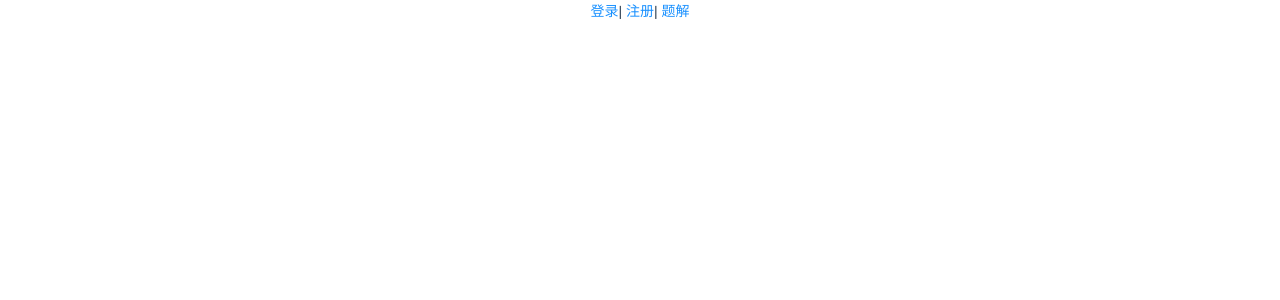
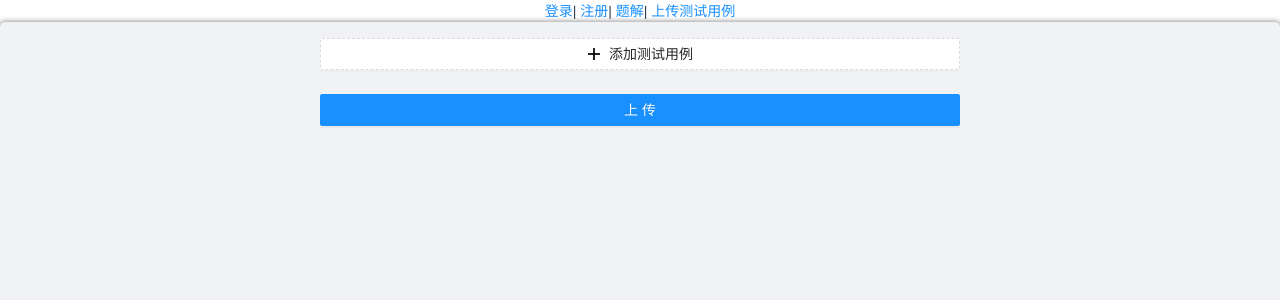
Before and after one commit to Manacher/RookCodeFE, a Vue app: page /qtestcases in a window 1280 px wide. Before the commit this address had no page. Shown: the top 300 px of the page. Built offline with nearby package versions, Linux system fonts and the light colour scheme.

Commit message:
--task=1019107 --user=刘志鑫 --perf=上传题目测试用例

```diff
--- a/src/App.vue
+++ b/src/App.vue
@@ -2,7 +2,8 @@
 
   <router-link to="/login">登录</router-link>|
   <router-link to="/register">注册</router-link>|
-  <router-link to="/solutions">题解</router-link>
+  <router-link to="/solutions">题解</router-link>|
+  <router-link to="/qtestcases">上传测试用例</router-link>
   <router-view/>
 </template>
 
@@ -12,17 +13,20 @@ import axios from "axios";
 import {defineComponent, onMounted,computed} from "vue";
 import Register from '@/views/Register.vue'
 import Login from "@/views/Login.vue";
+import QTestCases from "@/components/QTestCases.vue"
 import store  from "@/store";
 
 export default defineComponent({
   name:'App',
   // eslint-disable-next-line vue/no-unused-components
-  components: {Register,Login},
+  components: {Register,Login,QTestCases},
 
 
   setup() {
     onMounted(() => {
       const token = store.state.token
+      const id=store.state.id
+
       console.log(token)
       //token不存在的话自动登录
       /*if(token=="") {
--- /dev/null
+++ b/src/components/QTestCases.vue
@@ -0,0 +1,188 @@
+<template>
+
+
+  <a-layout  class="qtestcases-main-box">
+    <a-form
+        style="padding-top: 1rem;padding-left: 0rem"
+        ref="formRef"
+        name="dynamic_form_item"
+        :model="dynamicValidateForm"
+    >
+      <a-form-item
+          v-for="(domain, index) in dynamicValidateForm.domains"
+          :key="domain.key"
+          :name="['domains', index, 'value']"
+          :rules="{required: true,message: 'domain can not be null',trigger: 'change',
+      }"
+      >
+        <!--输入，输出    -->
+        <a-row>
+          <a-col :span="2">
+            <h4
+                style="text-align: left ;
+            padding-left: 4px;
+            font-weight: bold;
+            font-family:'宋体',serif;
+            font-size: 17px;
+            float: left">输入：
+            </h4>
+          </a-col>
+          <a-col :span="8">
+            <a-input
+                style="width: 100%;float: left;"
+                placeholder="测试输入" />
+          </a-col>
+          <a-col :span="2">
+            <h4
+                style="text-align: left ;
+            padding-left: 4px;
+            font-weight: bold;
+            font-family:'宋体',serif;
+            font-size: 17px;
+            float: left;
+            padding-left: 1rem">输出：
+            </h4>
+          </a-col>
+          <a-col :span="8">
+            <a-input
+                style="width: 100%;float: left"
+                placeholder="测试输出" />
+          </a-col>
+          <a-col :span="4">
+            <MinusCircleOutlined
+                v-if="dynamicValidateForm.domains.length > 1"
+                class="dynamic-delete-button"
+                :disabled="dynamicValidateForm.domains.length === 1"
+                @click="removeDomain(domain)"
+            />
+          </a-col>
+        </a-row>
+      </a-form-item>
+      <a-form-item>
+        <a-button type="dashed" style="width: 50%" @click="addDomain">
+          <PlusOutlined />
+          添加测试用例
+        </a-button>
+      </a-form-item>
+      <a-form-item>
+        <a-button type="primary"  @click="submitForm" style="width: 50%">上传</a-button>
+<!--        <a-button style="margin-left: 10px" @click="resetForm">Reset</a-button>-->
+      </a-form-item>
+    </a-form>
+  </a-layout>
+
+
+</template>
+<script lang="ts">
+import { MinusCircleOutlined, PlusOutlined } from '@ant-design/icons-vue';
+import { defineComponent, reactive, ref } from 'vue';
+import type { FormInstance } from 'ant-design-vue';
+
+interface Domain {
+  input: string;
+  output:string,
+  key: number;
+}
+export default defineComponent({
+  components: {
+    MinusCircleOutlined,
+    PlusOutlined,
+  },
+  setup() {
+    const formRef = ref<FormInstance>();
+    const formItemLayout = {
+      labelCol: {
+        xs: { span: 24 },
+        sm: { span: 4 },
+      },
+      wrapperCol: {
+        xs: { span: 24 },
+        sm: { span: 20 },
+      },
+    };
+    const formItemLayoutWithOutLabel = {
+      wrapperCol: {
+        xs: { span: 24, offset: 0 },
+        sm: { span: 20, offset: 4 },
+      },
+    };
+    const dynamicValidateForm = reactive<{ domains: Domain[] }>({
+      domains: [],
+    });
+    const submitForm = () => {
+      formRef.value
+          .validate()
+          .then(() => {
+            console.log('values', dynamicValidateForm.domains);
+          })
+          .catch(error => {
+            console.log('error', error);
+          });
+    };
+    //重置表单
+    const resetForm = () => {
+      //formRef.value.resetFields();
+    };
+
+    //移除域
+    const removeDomain = (item: Domain) => {
+      let index = dynamicValidateForm.domains.indexOf(item);
+      if (index !== -1) {
+        dynamicValidateForm.domains.splice(index, 1);
+      }
+    };
+
+    //添加域
+    const addDomain = () => {
+      dynamicValidateForm.domains.push({
+        input: '',
+        output:'',
+        key: Date.now(),
+      });
+    };
+    return {
+      formRef,
+      formItemLayout,
+      formItemLayoutWithOutLabel,
+      dynamicValidateForm,
+      submitForm,
+      resetForm,
+      removeDomain,
+      addDomain,
+    };
+  },
+});
+</script>
+<style>
+
+
+.qtestcases-main-box{
+
+  width:100%;
+  height:100%;
+  position:fixed;
+  background-size:100% 100%;
+  background-color: #d1c2d3;
+  border-radius: 5px;
+  box-shadow: 0 0 5px 1px #999;
+
+
+}
+
+
+.dynamic-delete-button {
+  cursor: pointer;
+  position: relative;
+  top: 4px;
+  font-size: 24px;
+  color: #999;
+  transition: all 0.3s;
+}
+.dynamic-delete-button:hover {
+  color: #777;
+}
+.dynamic-delete-button[disabled] {
+  cursor: not-allowed;
+  opacity: 0.5;
+}
+</style>
--- a/src/router/index.ts
+++ b/src/router/index.ts
@@ -20,6 +20,13 @@ const routes: Array<RouteRecordRaw> = [
     /*下面为登录限制,是否需要登录验证，当根目录被限制时，其子模块也将被限制*/
     //meta:{requiresAuth:false},
     component:()=>import("@/views/Solutions.vue")
+  },
+  {
+    path:'/qtestcases',
+    name:'QTestcases',
+    /*下面为登录限制,是否需要登录验证，当根目录被限制时，其子模块也将被限制*/
+    //meta:{requiresAuth:false},
+    component:()=>import("@/components/QTestCases.vue")
   }
 ]
 
--- a/src/store/index.ts
+++ b/src/store/index.ts
@@ -3,25 +3,30 @@ import { createStore } from 'vuex'
 
 
 /*存储token 和一些其他的全局信息*/
-
-export interface GlobalDataProps {
-  token: string;
+export interface UserInfo {
+  token: string
+  id:number
 }
 
 
 //创建全局变量
-const store=createStore<GlobalDataProps>({
+const store=createStore<UserInfo>({
   state: {
     //持久化存储
-    token:localStorage.getItem("token")||""
+    token:localStorage.getItem("token")||"",
+    id:Number(localStorage.getItem("id"))||0
   },
   //同步的
   mutations: {
+
     //设置token
-    login(state,_token){
-      const token=_token
+    login(state,userInfo:UserInfo){
+      const token=userInfo.token
+      const id=userInfo.id
       state.token=token
+      state.id=id
       localStorage.setItem('token', token)
+      localStorage.setItem('id', id.toLocaleString())
 
     }
   },
--- a/src/views/Login.vue
+++ b/src/views/Login.vue
@@ -169,8 +169,12 @@ export default defineComponent({
         //判断登录是否成功
         if(res.data.success==true){
 
+          const userInfo={
+            token:res.data.data.token,
+            id:res.data.data.users.id
+          }
           //保存token
-          store.commit("login",res.data.data.token);
+          store.commit("login",userInfo);
           //跳转到主页
 
         }else{
```
